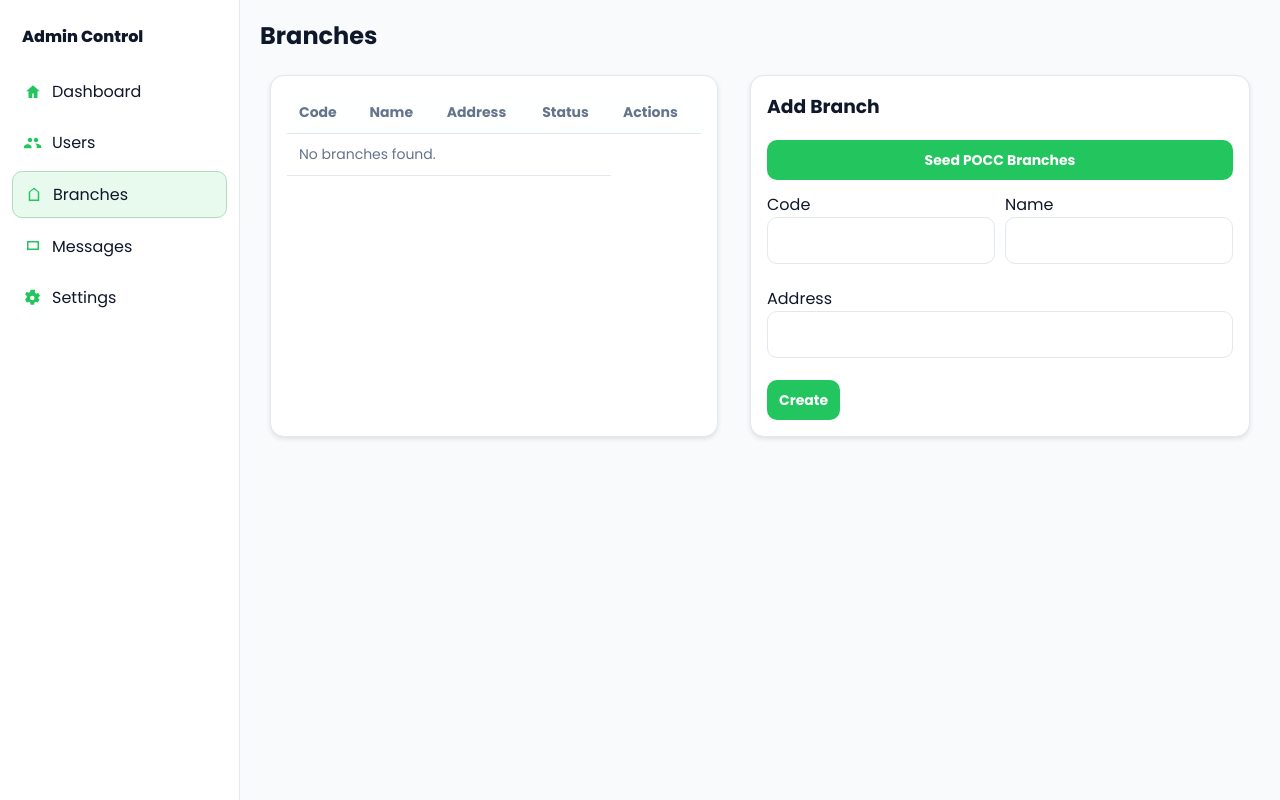
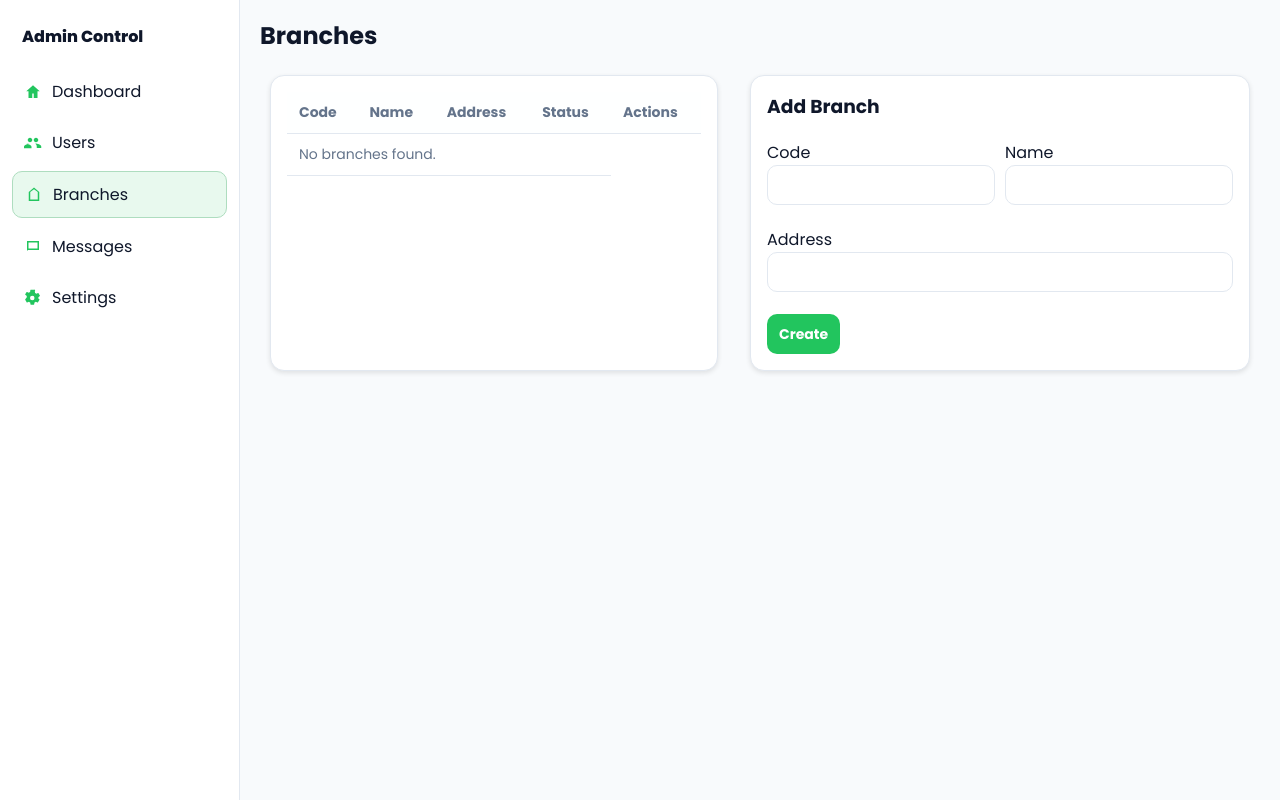
Before and after one commit to bscsBaynosa/procurement-inventory-system, a PHP site: page /templates/dashboard/branches.php in a window 1280 px wide. Run offline with PHP 8.4, Linux system fonts and the light colour scheme.

Commit message:
Branches: remove 'Seed POCC Branches' button and route; fix Edit form select to standard size and Poppins; global Poppins on form controls.

```diff
--- a/public/css/main.css
+++ b/public/css/main.css
@@ -39,6 +39,11 @@ h1 {
 
 .button:hover {
     background-color: #45a049;
+}
+
+/* Ensure form controls inherit Poppins for consistent UI */
+input, select, textarea, button {
+    font-family: 'Poppins', system-ui, -apple-system, Segoe UI, Roboto, Arial, sans-serif;
 }
 
 .dashboard {
--- a/public/index.php
+++ b/public/index.php
@@ -165,11 +165,7 @@ if ($method === 'POST' && $path === '/admin/branches/delete') {
 	$admin->deleteBranch();
 	exit;
 }
-if ($method === 'POST' && $path === '/admin/branches/seed') {
-	if (($_SESSION['role'] ?? null) !== 'admin') { header('Location: /login'); exit; }
-	$admin->seedBranches();
-	exit;
-}
+// Removed UI for seeding branches; seeding handled by Installer only.
 
 // Admin: Messages
 if ($method === 'GET' && $path === '/admin/messages') {
--- a/templates/dashboard/branches.php
+++ b/templates/dashboard/branches.php
@@ -25,7 +25,8 @@
         table{ width:100%; border-collapse: collapse; }
         th, td{ padding:10px 12px; border-bottom:1px solid var(--border); text-align:left; font-size:14px; }
         th{ color:var(--muted); background:color-mix(in oklab, var(--card) 92%, var(--bg)); }
-        input{ width:100%; padding:10px 12px; border:1px solid var(--border); border-radius:10px; background:#fff; color:#111; font:inherit; }
+        input{ width:100%; padding:10px 12px; border:1px solid var(--border); border-radius:10px; background:#fff; color:#111; font-family:'Poppins',system-ui,-apple-system,Segoe UI,Roboto,Arial,sans-serif; height:40px; line-height:40px; }
+        select{ width:100%; padding:10px 12px; border:1px solid var(--border); border-radius:10px; background:#fff; color:#111; font-family:'Poppins',system-ui,-apple-system,Segoe UI,Roboto,Arial,sans-serif; height:40px; line-height:40px; }
         .btn{ background:var(--accent); color:#fff; border:0; padding:10px 12px; border-radius:10px; font-weight:700; text-decoration:none; display:inline-block; }
     .grid{ display:grid; grid-template-columns: 1fr minmax(380px, 520px); gap:12px; }
         .row{ display:grid; grid-template-columns: 1fr 1fr; gap:10px; }
@@ -107,12 +108,6 @@
                 </form>
                 <?php else: ?>
                 <h3 style="margin-top:0">Add Branch</h3>
-                <?php if (!empty($_GET['seeded'])): ?>
-                    <div class="ok">POCC branches seeded/updated.</div>
-                <?php endif; ?>
-                <form method="POST" action="/admin/branches/seed" style="margin-bottom:12px">
-                    <button class="btn" type="submit">Seed POCC Branches</button>
-                </form>
                 <form method="POST" action="/admin/branches">
                     <div class="row">
                         <div>
```
